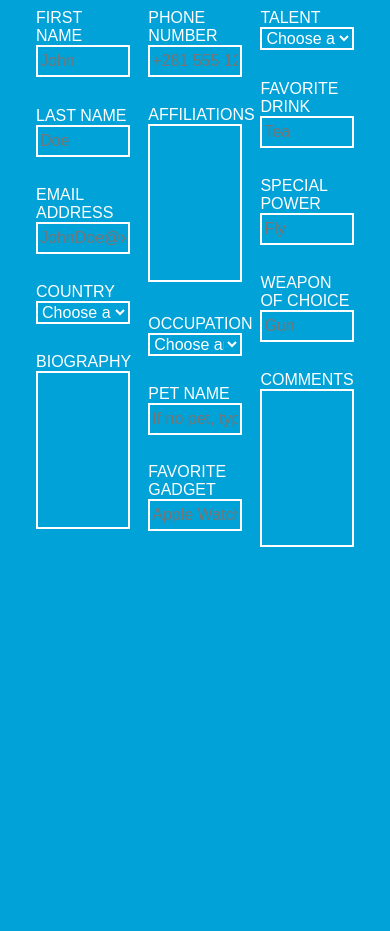
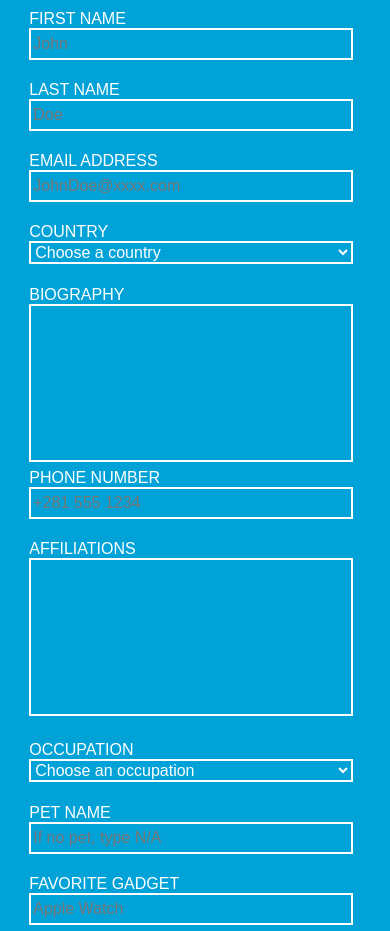
Before and after one commit to renkou/responsive-web, a plain HTML site: page index.html in a window 390 px wide. Shown: the top 931 px of the page. Before the commit the page ends 844 px from the top, so only its background shows below. Drawn offline with Linux system fonts and the light colour scheme.

Commit message:
Finished media queries/deleted float

```diff
--- a/styles/styles.css
+++ b/styles/styles.css
@@ -5,11 +5,9 @@
 
 body {
 	background-color: #00a2d8;
-}
-
-form {
 	width: 100%;
 	margin: 2.5% 5%;
+	position: relative;
 }
 
 input {
@@ -34,11 +32,19 @@ textarea {
 }
 
 #col1, #col2, #col3 {
+	position: absolute;
 	font-family: arial;
 	color: white;
-	float: left;
 	width: 25%;
 	margin: 0 2.5%;
+}
+
+#col2 {
+	left: 30%;
+}
+
+#col3 {
+	left: 60%;
 }
 
 #first-name, #last-name, #email, #country, #bio {
@@ -55,3 +61,53 @@ textarea {
 	width: 100%;
 	margin-bottom: 12%;
 }
+
+@media only screen and (max-width: 900px) {
+
+	#col2 {
+		position: relative;
+	}
+
+	#col1 {
+		width: 35%;
+	}
+
+	#col2 {
+		left: 48%;
+		width: 35%;
+	}
+
+	#col3 {
+		padding-right: 17%;
+		left: 0;
+		width:100%;
+	}
+
+	#talent, #drink, #power, #weapon, #comments {
+		margin-bottom: 1%;
+	}
+}
+
+@media only screen and (max-width: 500px) {
+	#col1{
+		width: 100%;
+		padding-right: 17%;
+		position: relative;
+	}
+
+	#first-name, #last-name, #email, #country, #bio {
+		margin-bottom: 1%;
+	}
+
+	#col2 {
+		left: 0;
+		padding-right: 17%;
+		width: 100%;
+		margin-bottom: 3%;
+	}
+
+	#phone, #groups, #job, #pet, #gadget {
+		margin-bottom: 1%;
+	}
+
+}
```
